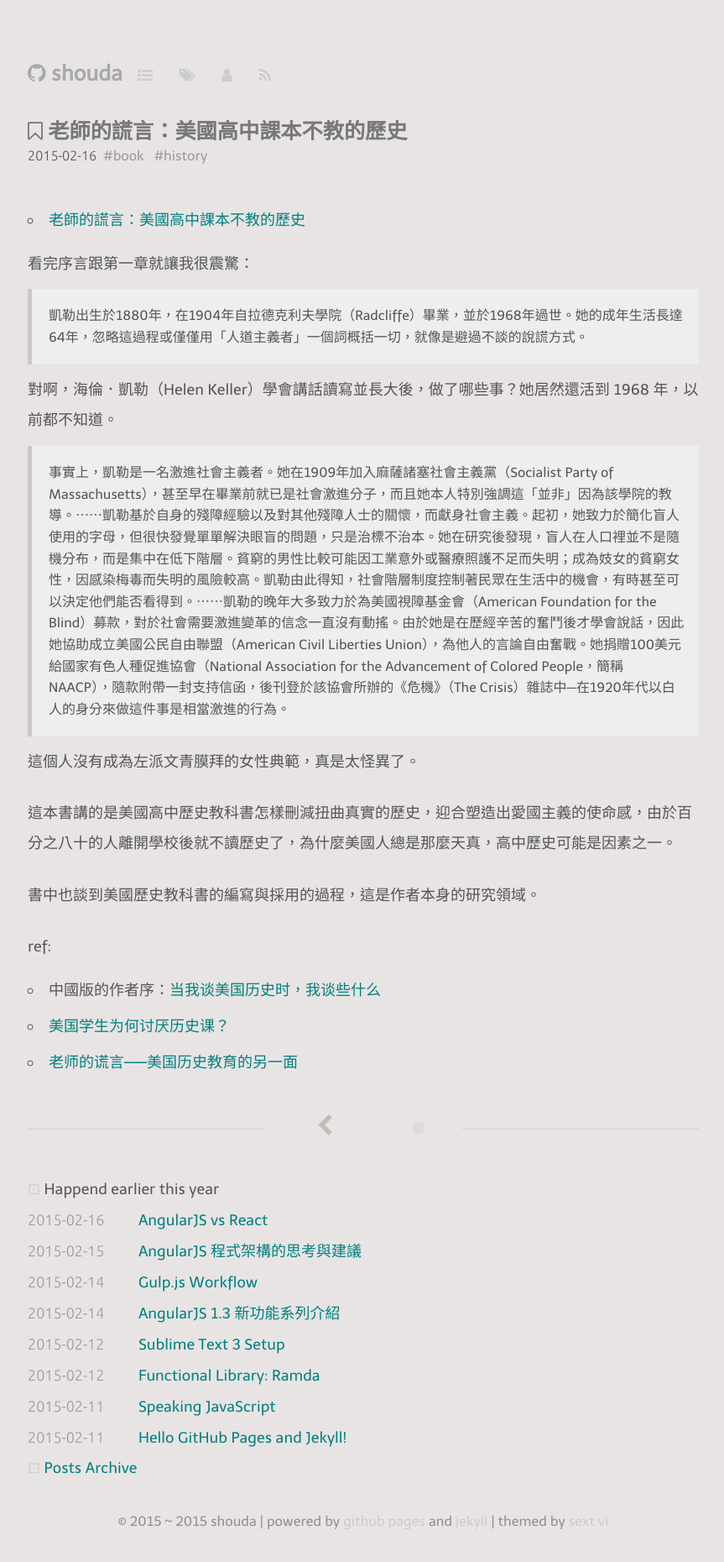
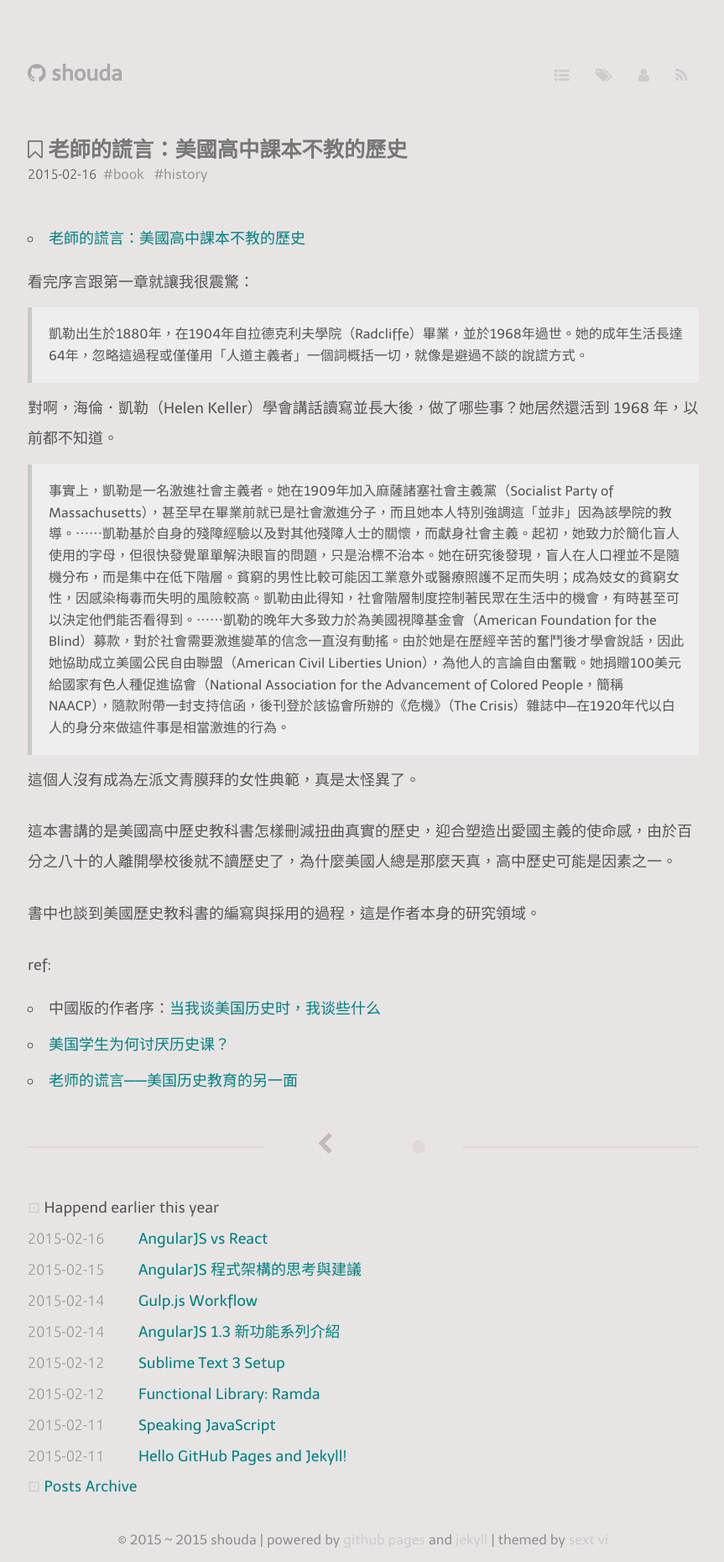
Before and after one commit to shouda/shouda.github.io, a Jekyll site: the page built from index.markdown, in a window 1280 px wide. Shown: the whole page at 84% size, without its empty margins (207-1070 px from the left). Built offline with Jekyll 4.4.1, drawn with Linux system fonts in a browser that asks for light colours; nearby versions of some CDN libraries; Markdown is read by kramdown in place of the engine named in the settings; before the commit the page ends 1838 px from its top, so only the background shows below that.

Commit message:
update css

```diff
--- a/media/css/style.css
+++ b/media/css/style.css
@@ -81,6 +81,10 @@ header {
   margin: 0 auto;
   text-align: justify;
   margin: 3em auto; }
+  header:after {
+    content: '';
+    width: 100%;
+    display: inline-block; }
   header #header {
     display: inline-block;
     position: relative;
--- a/media/css/style.scss
+++ b/media/css/style.scss
@@ -47,7 +47,7 @@ header {
   @include page;
   text-align: justify;
   margin: 3em auto;
-  //&:after { content: ''; width: 100%; display: inline-block; }
+  &:after { content: ''; width: 100%; display: inline-block; }
 
   #header {
     display: inline-block;
```
Also changed, not shown: 1 other file.
